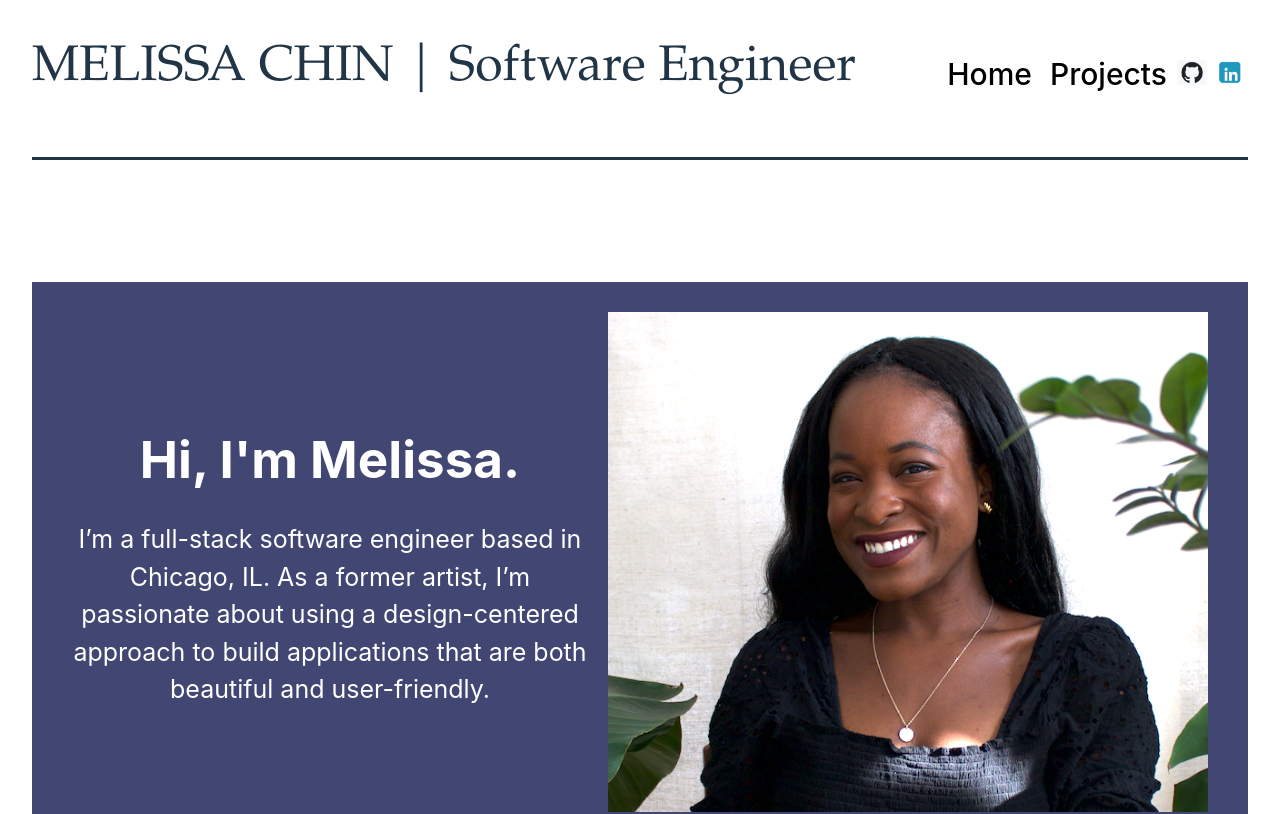
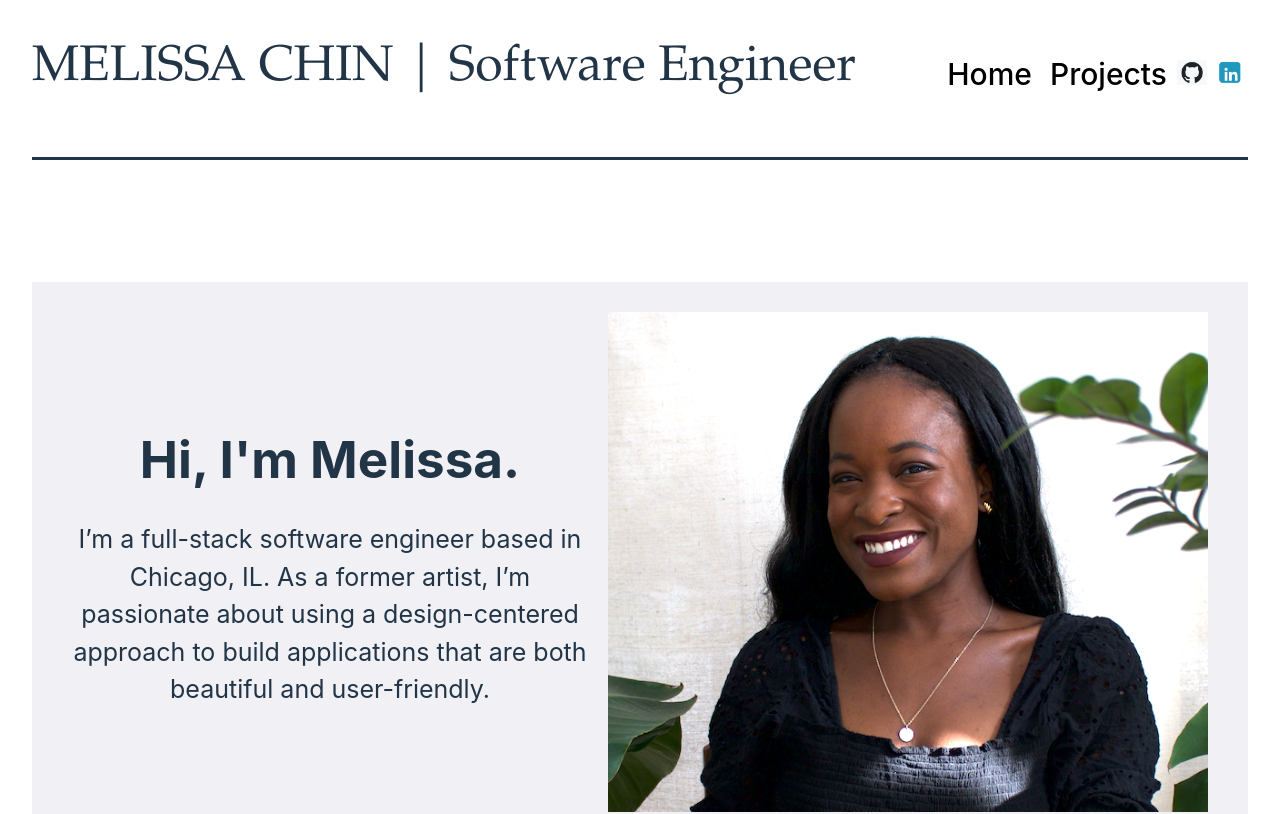
Before and after one commit to mjchin1/PortfolioWebsite, a React (Vite) app in the folder client/: page / in a window 1280 px wide. Shown: the top 814 px of the page. Built offline with nearby package versions, Linux system fonts and the light colour scheme.

Commit message:
changed intro block color

```diff
--- a/client/src/index.css
+++ b/client/src/index.css
@@ -241,8 +241,8 @@ font-size: 25px;
 .intro{
   background-color: #f5eee9;
   background-color: #f1f0f5;
-  background-color: #414673;
-  color: white;
+  /* background-color: #414673;
+  color: white; */
   padding-top: 30px;
   padding-bottom: 30px;
   padding-left: 30px;
```
